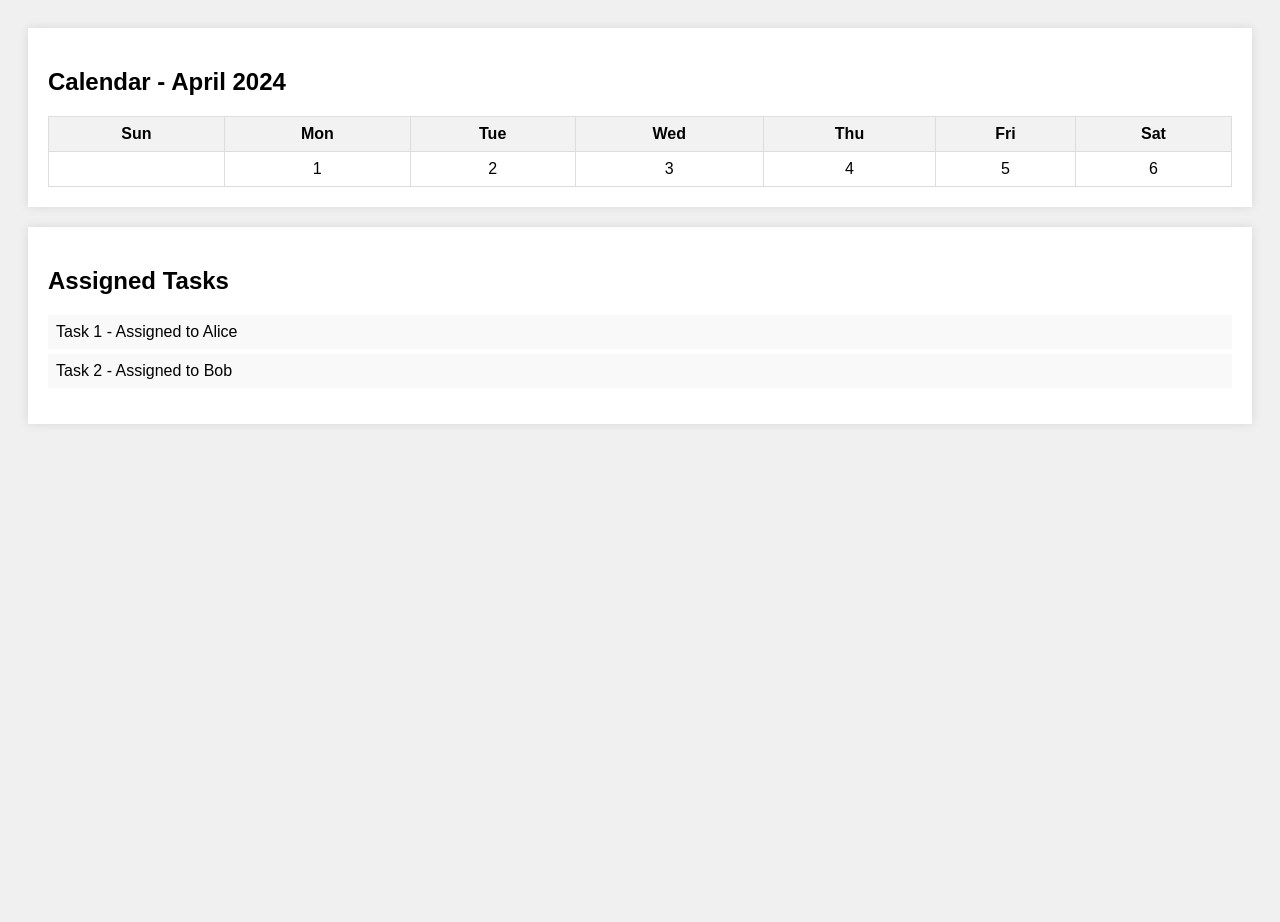
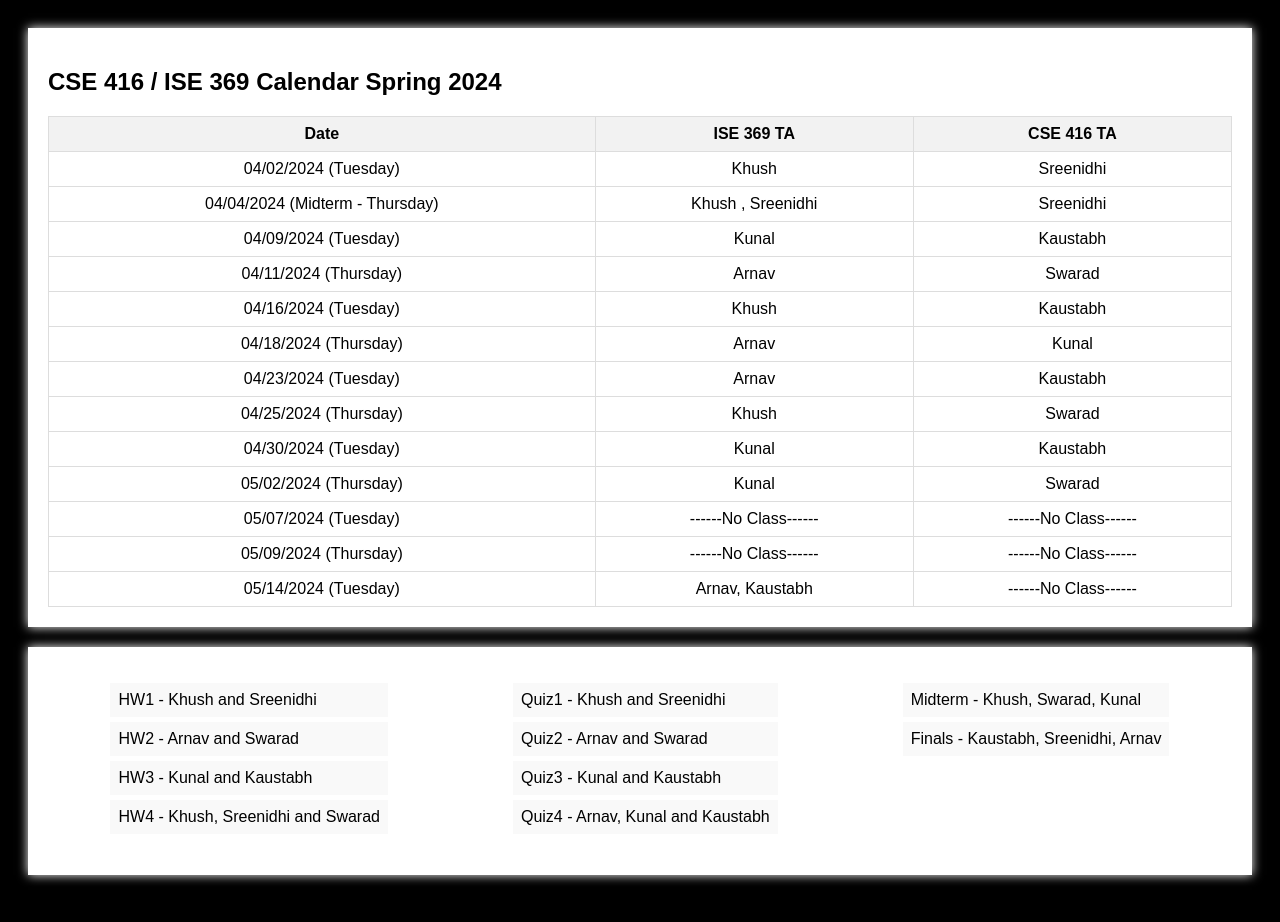
Before and after one commit to Sreenidhi5/schedule, a plain HTML site: page index.html in a window 1280 px wide. Before the commit the page ends 800 px from the top, so only its background shows below. Drawn offline with Linux system fonts and the light colour scheme.

Commit message:
Schedule updated

```diff
--- a/index.html
+++ b/index.html
@@ -7,14 +7,14 @@
     <style>
         body {
             font-family: Arial, sans-serif;
-            background-color: #f0f0f0;
+            background-color: black;
             padding: 20px;
         }
         .calendar, .tasks {
             background: white;
             margin-bottom: 20px;
             padding: 20px;
-            box-shadow: 0 0 10px rgba(0,0,0,0.1);
+            box-shadow: 0 0 10px white;
         }
         table {
             width: 100%;
@@ -27,6 +27,10 @@
         }
         th {
             background-color: #f2f2f2;
+        }
+        .tasks {
+            display: flex;
+            justify-content: space-around;
         }
         .tasks ul {
             list-style-type: none;
@@ -41,35 +45,97 @@
 </head>
 <body>
     <div class="calendar">
-        <h2>Calendar - April 2024</h2>
+        <h2>CSE 416 / ISE 369 Calendar Spring 2024</h2>
         <table>
             <tr>
-                <th>Sun</th>
-                <th>Mon</th>
-                <th>Tue</th>
-                <th>Wed</th>
-                <th>Thu</th>
-                <th>Fri</th>
-                <th>Sat</th>
+                <th>Date</th>
+                <th>ISE 369 TA</th>
+                <th>CSE 416 TA</th>
             </tr>
             <tr>
-                <td></td>
-                <td>1</td>
-                <td>2</td>
-                <td>3</td>
-                <td>4</td>
-                <td>5</td>
-                <td>6</td>
+                <td>04/02/2024 (Tuesday)</td>
+                <td>Khush </td>
+                <td>Sreenidhi</td>
+            </tr>
+            <tr>
+                <td>04/04/2024 (Midterm - Thursday)</td>
+                <td>Khush , Sreenidhi </td>
+                <td>Sreenidhi</td>
+            </tr>
+            <tr>
+                <td>04/09/2024 (Tuesday)</td>
+                <td>Kunal </td>
+                <td>Kaustabh</td>
+            </tr>
+            <tr>
+                <td>04/11/2024 (Thursday)</td>
+                <td> Arnav</td>
+                <td>Swarad</td>
+            </tr>
+            <tr>
+                <td>04/16/2024 (Tuesday)</td>
+                <td>Khush </td>
+                <td>Kaustabh</td>
+            </tr>
+            <tr>
+                <td>04/18/2024 (Thursday)</td>
+                <td> Arnav</td>
+                <td>Kunal</td>
+            </tr>
+            <tr>
+                <td>04/23/2024 (Tuesday)</td>
+                <td>Arnav </td>
+                <td>Kaustabh</td>
+            </tr>
+            <tr>
+                <td>04/25/2024 (Thursday)</td>
+                <td> Khush</td>
+                <td>Swarad</td>
+            </tr>
+            <tr>
+                <td>04/30/2024 (Tuesday)</td>
+                <td>Kunal </td>
+                <td>Kaustabh</td>
+            </tr>
+            <tr>
+                <td>05/02/2024 (Thursday)</td>
+                <td> Kunal</td>
+                <td>Swarad</td>
+            </tr>
+            <tr>
+                <td>05/07/2024 (Tuesday)</td>
+                <td>------No Class------ </td>
+                <td>------No Class------ </td>
+            </tr>
+            <tr>
+                <td>05/09/2024 (Thursday)</td>
+                <td>------No Class------  </td>
+                <td>------No Class------ </td>
+            </tr>
+            <tr>
+                <td>05/14/2024 (Tuesday)</td>
+                <td>Arnav, Kaustabh </td>
+                <td>------No Class------ </td>
             </tr>
             <!-- Add more weeks as needed -->
         </table>
     </div>
     <div class="tasks">
-        <h2>Assigned Tasks</h2>
         <ul>
-            <li>Task 1 - Assigned to Alice</li>
-            <li>Task 2 - Assigned to Bob</li>
-            <!-- Add more tasks as needed -->
+            <li>HW1 - Khush and Sreenidhi</li>
+            <li>HW2 - Arnav and Swarad</li>
+            <li>HW3 - Kunal and Kaustabh</li>
+            <li>HW4 - Khush, Sreenidhi and Swarad </li>
+        </ul>
+        <ul>
+            <li>Quiz1 - Khush and Sreenidhi</li>
+            <li>Quiz2 - Arnav and Swarad</li>
+            <li>Quiz3 - Kunal and Kaustabh</li>
+            <li>Quiz4 - Arnav, Kunal and Kaustabh </li>
+        </ul>
+        <ul>
+            <li>Midterm -  Khush, Swarad, Kunal</li>
+            <li>Finals - Kaustabh, Sreenidhi, Arnav</li>
         </ul>
     </div>
 </body>
```
